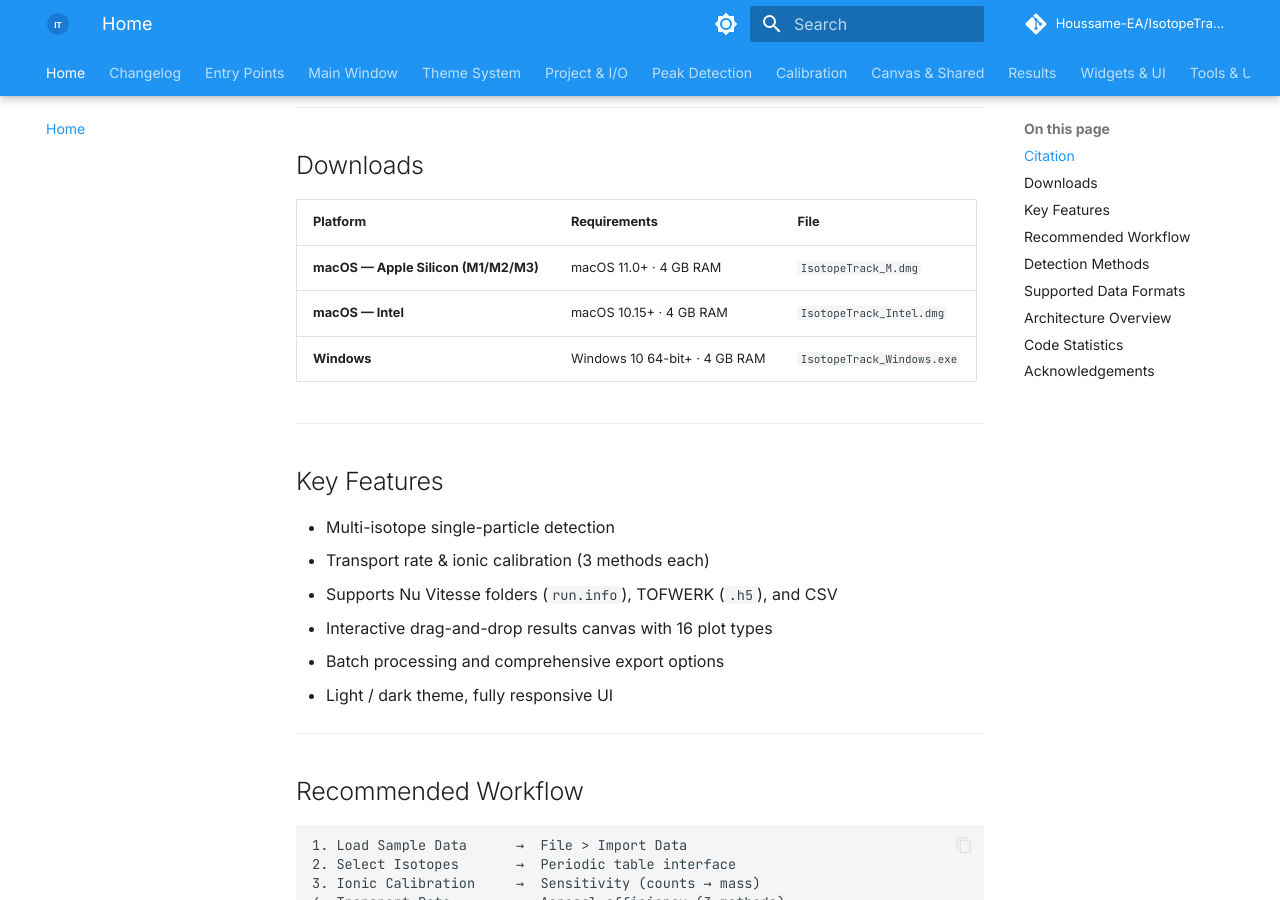
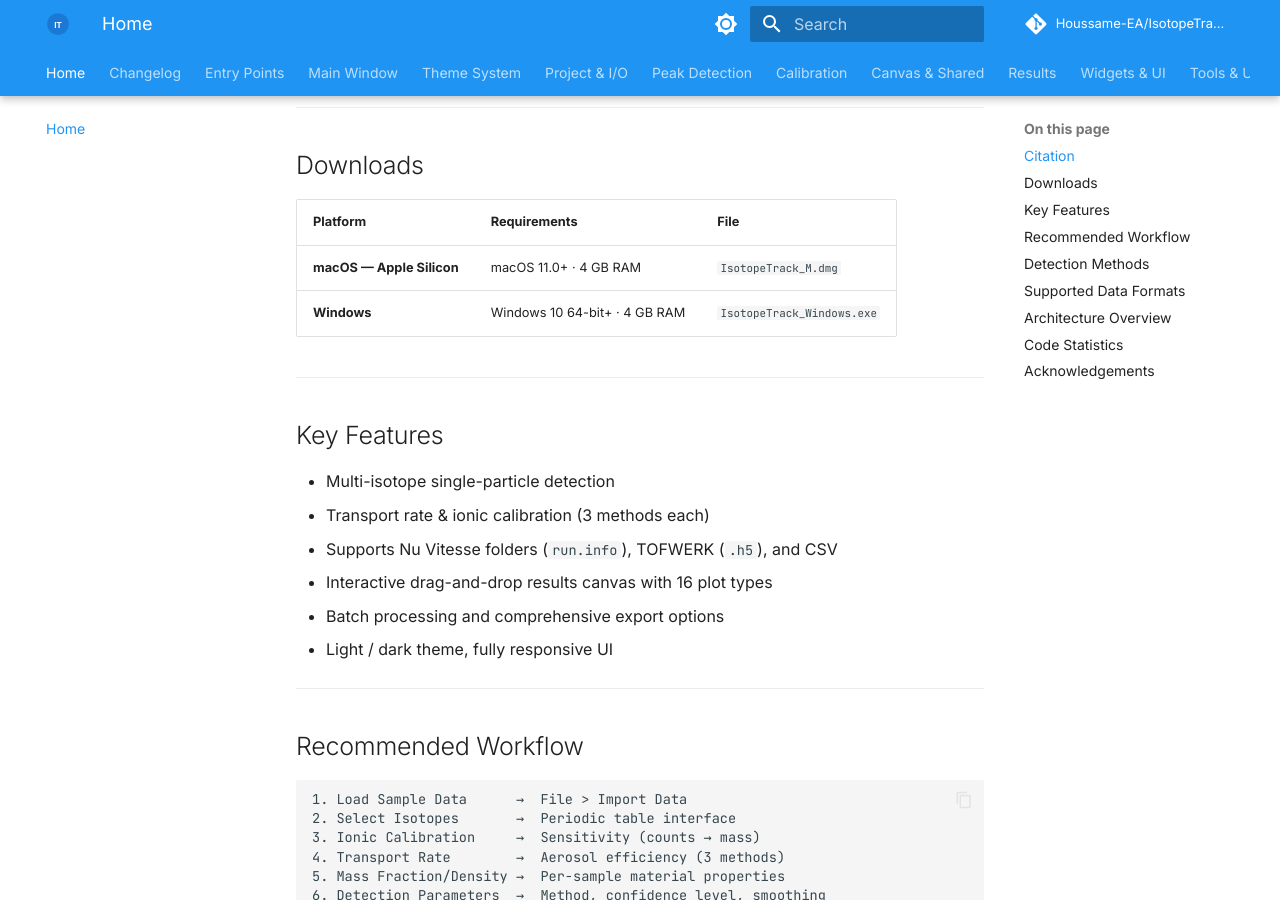
Before and after one commit to Houssame-EA/IsotopeTrack, an MkDocs documentation site: the page built from docs/index.md, in a window 1280 px wide and 900 px high, scrolled down 542 px. Built offline with MkDocs 1.6.1 and Material for MkDocs 9.7.7, drawn with Linux system fonts in a browser that asks for light colours; comment, search, counter and statistics services are not loaded; the version menu is left out.

Commit message:
Update index.md

```diff
--- a/docs/index.md
+++ b/docs/index.md
@@ -24,8 +24,7 @@ If you use IsotopeTrack in your research, please cite:
 
 | Platform | Requirements | File |
 |----------|-------------|------|
-| **macOS — Apple Silicon (M1/M2/M3)** | macOS 11.0+ · 4 GB RAM | `IsotopeTrack_M.dmg` |
-| **macOS — Intel** | macOS 10.15+ · 4 GB RAM | `IsotopeTrack_Intel.dmg` |
+| **macOS — Apple Silicon** | macOS 11.0+ · 4 GB RAM | `IsotopeTrack_M.dmg` |
 | **Windows** | Windows 10 64-bit+ · 4 GB RAM | `IsotopeTrack_Windows.exe` |
 
 ---
```
